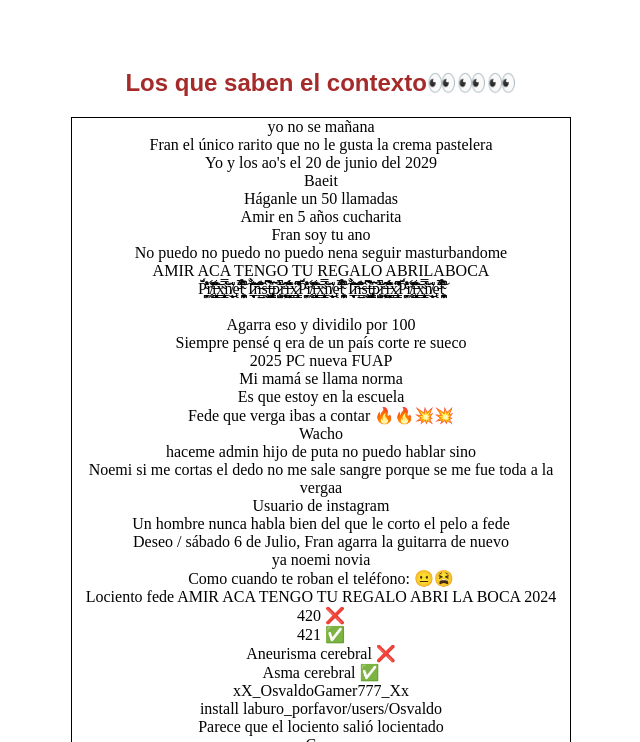
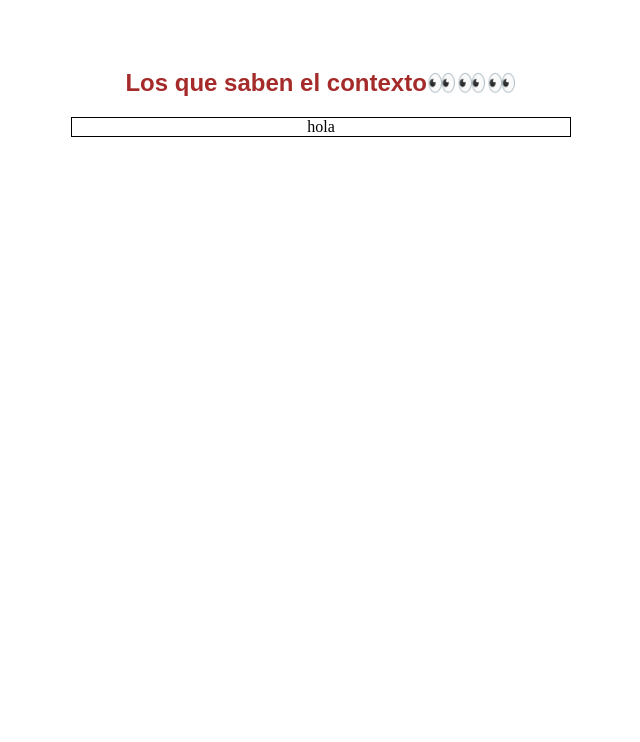
Before and after one commit to sun-tzu277/ccfonia, a plain HTML site: page index.html in a window 1280 px wide. Shown: the part 58-800 px from the top of the page, without its empty margins (319-959 px from the left). Drawn offline with Linux system fonts and the light colour scheme.

Commit message:
new cont

```diff
--- a/index.html
+++ b/index.html
@@ -12,49 +12,7 @@
     <h2 class="containerTitle">Los que saben el contexto👀👀👀</h2>
 
     <div id="container">
-        <p> yo no se mañana<br>
-            Fran el único rarito que no le gusta la crema pastelera<br>
-            Yo y los ao's el 20 de junio del 2029<br>
-            Baeit<br>
-            Háganle un 50 llamadas <br>
-            Amir en 5 años cucharita<br>
-            Fran soy tu ano<br>
-            No puedo no puedo no puedo nena seguir masturbandome<br>
-            AMIR ACA TENGO TU REGALO ABRILABOCA<br>
-            P̴̖̪̦̙̗̔̓̊̽̈́̆͐̇̕r̸̛̥̖̥̎̏͋͘͝ĭ̶͓̘̭̩̻̳̽͋͝x̴̧̛̹̱̩͇̮̿n̸̝͔̖̆̒̔̏͂͜ę̵̄̎̊̐̚͝t̴͓͎̪̥̦̫͕͛͆̋̎̉ Ǐ̷̟̘̞͙̲̀̄͐̐̋̀̏͝n̶̺͇̎̃͛̒̋̈́́̐s̵̬̥̹̫͆̂̚t̶̡̡̢͕̱̭͓͇̞̎̇͛̈͝p̷̧̹̺̜͖̀̒͛̍̚͝ŗ̵̛̦̯͉̥͎̮̑̂ḯ̶͎͙͕̠̙̦͈̞̳͉̈͛̆̔̋̓͋̍x̷̛̹̞̣̜̹͇̠͈̓̍͆͂̓́̈P̴̖̪̦̙̗̔̓̊̽̈́̆͐̇̕r̸̛̥̖̥̎̏͋͘͝ĭ̶͓̘̭̩̻̳̽͋͝x̴̧̛̹̱̩͇̮̿n̸̝͔̖̆̒̔̏͂͜ę̵̄̎̊̐̚͝t̴͓͎̪̥̦̫͕͛͆̋̎̉ Ǐ̷̟̘̞͙̲̀̄͐̐̋̀̏͝n̶̺͇̎̃͛̒̋̈́́̐s̵̬̥̹̫͆̂̚t̶̡̡̢͕̱̭͓͇̞̎̇͛̈͝p̷̧̹̺̜͖̀̒͛̍̚͝ŗ̵̛̦̯͉̥͎̮̑̂ḯ̶͎͙͕̠̙̦͈̞̳͉̈͛̆̔̋̓͋̍x̷̛̹̞̣̜̹͇̠͈̓̍͆͂̓́̈P̴̖̪̦̙̗̔̓̊̽̈́̆͐̇̕r̸̛̥̖̥̎̏͋͘͝ĭ̶͓̘̭̩̻̳̽͋͝x̴̧̛̹̱̩͇̮̿n̸̝͔̖̆̒̔̏͂͜ę̵̄̎̊̐̚͝t̴͓͎̪̥̦̫͕͛͆̋̎̉<br>
-            <br>
-            Agarra eso y dividilo por 100<br>
-            Siempre pensé q era de un país corte re sueco<br>
-            2025 PC nueva FUAP<br>
-            Mi mamá se llama norma <br>
-            Es que estoy en la escuela<br>
-            Fede que verga ibas a contar 🔥🔥💥💥<br>
-            Wacho<br>
-            haceme admin hijo de puta no puedo hablar sino<br>
-            Noemi si me cortas el dedo no me sale sangre porque se me fue toda a la vergaa<br>
-            Usuario de instagram<br>
-            Un hombre nunca habla bien del que le corto el pelo a fede<br>
-            Deseo / sábado 6 de Julio, Fran agarra la guitarra de nuevo<br>
-            ya noemi novia<br>
-            Como cuando te roban el teléfono: 😐😫<br>
-            Lociento fede
-            AMIR ACA TENGO TU REGALO ABRI LA BOCA 2024<br>
-            420 ❌<br>
-            421 ✅<br>
-            Aneurisma cerebral ❌<br>
-            Asma cerebral ✅<br>
-            xX_OsvaldoGamer777_Xx<br>
-            install laburo_porfavor/users/Osvaldo<br>
-            Parece que el lociento salió locientado<br>
-            Case<br>
-            Perón 14 ❌<br>
-            Owen 14 ✅<br>
-            Como dormiste❌<br>
-            ah parece que bien✅<br>
-            amiga pa kchar pe oe<br>
-            Negro porrero se pierde en barrio parque norte y lo detonan<br>
-            Cacafonia.com.ar<br>
-            yooooo :3</p>
+        <p>hola</p>
     </div>
 </body>
 </html>
```
